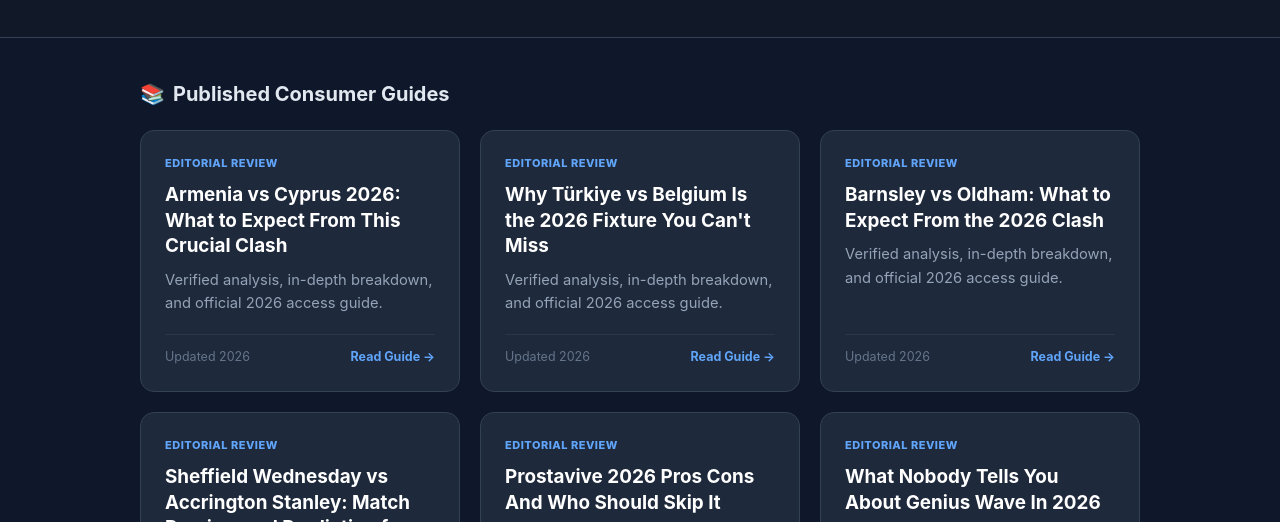
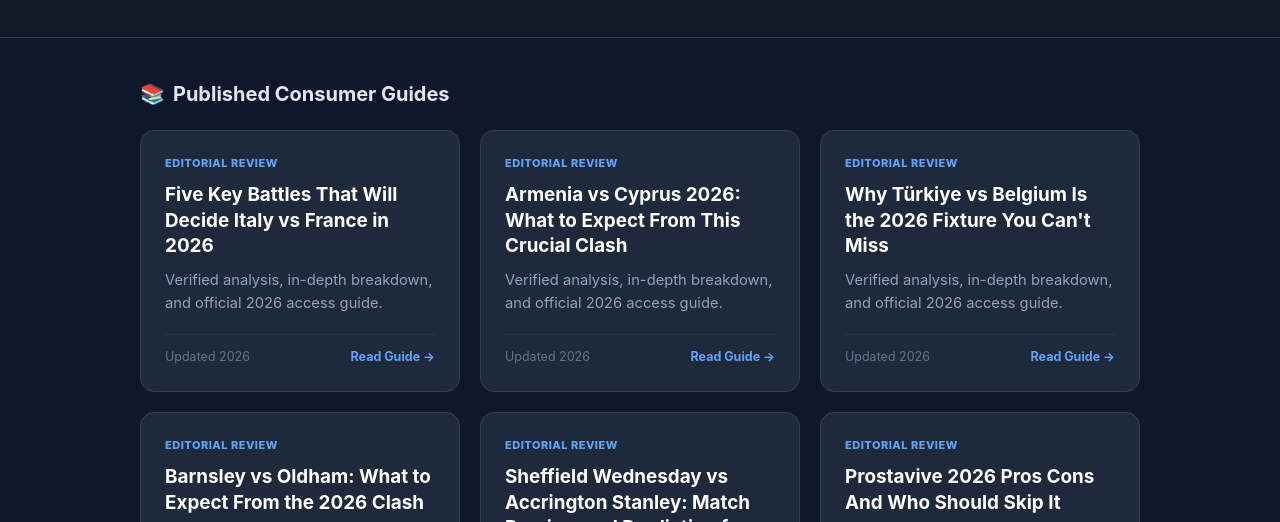
Before and after one commit to grandbrav-gif/grandbrav-gif.github.io, a plain HTML site: page index.html in a window 1280 px wide. Shown: the part 221-743 px from the top of the page. Drawn offline with Linux system fonts and the light colour scheme.

Commit message:
Feature five-key-battles-that-will-decide-italy-vs-france-in-2026-489 on homepage

```diff
--- a/index.html
+++ b/index.html
@@ -38,6 +38,15 @@
     <div class="grid-title"><span>📚</span> Published Consumer Guides</div>
     <div class="grid" id="article-list">
       <!-- ARTICLES_START -->
+      <a href="https://grandbrav-gif.github.io/posts/five-key-battles-that-will-decide-italy-vs-france-in-2026-489.html" class="card">
+        <span class="card-tag">EDITORIAL REVIEW</span>
+        <h3>Five Key Battles That Will Decide Italy vs France in 2026</h3>
+        <p class="card-desc">Verified analysis, in-depth breakdown, and official 2026 access guide.</p>
+        <div class="card-footer">
+          <span class="card-date">Updated 2026</span>
+          <span class="card-read">Read Guide &rarr;</span>
+        </div>
+      </a>
       <a href="https://grandbrav-gif.github.io/posts/armenia-vs-cyprus-2026-what-to-expect-from-this-crucial-clash-780.html" class="card">
         <span class="card-tag">EDITORIAL REVIEW</span>
         <h3>Armenia vs Cyprus 2026: What to Expect From This Crucial Clash</h3>
```
